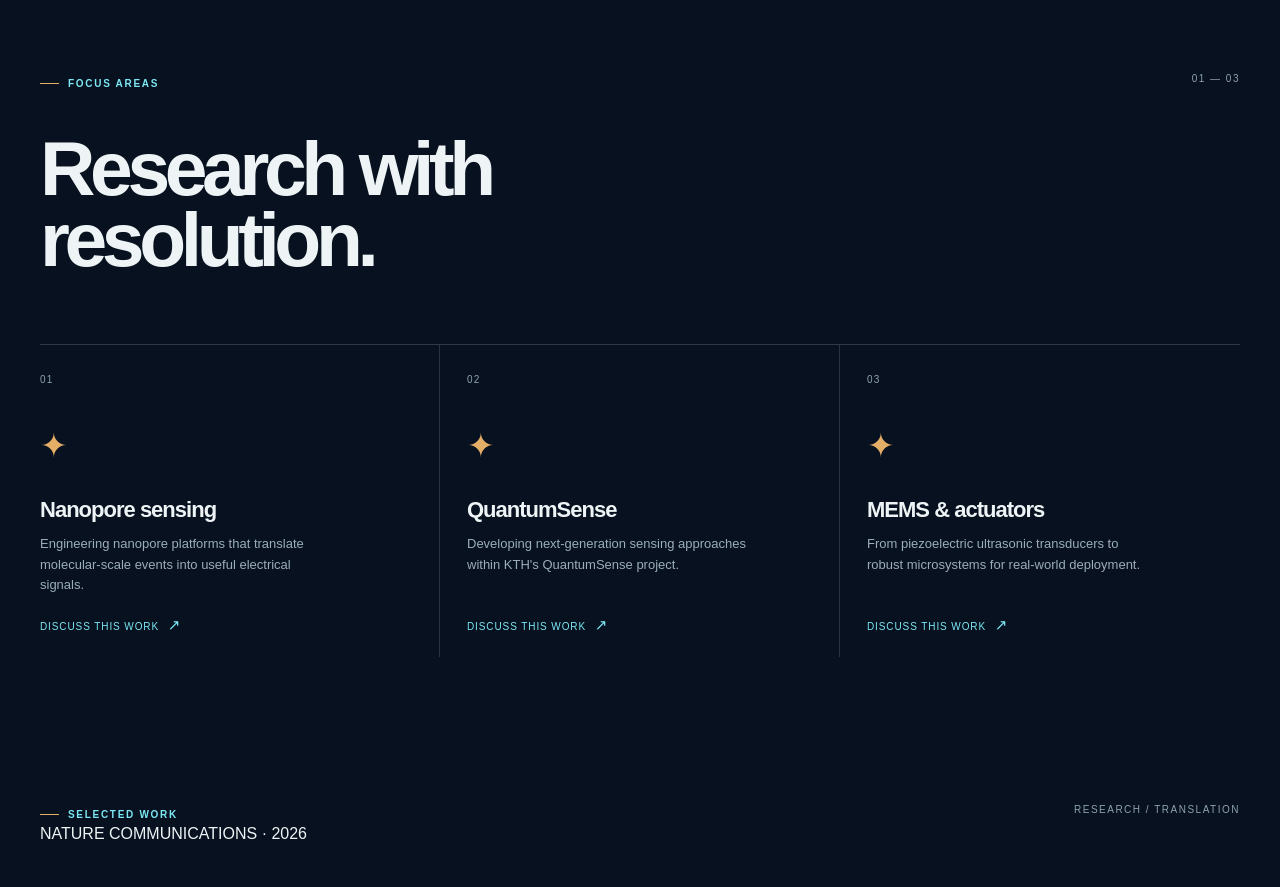
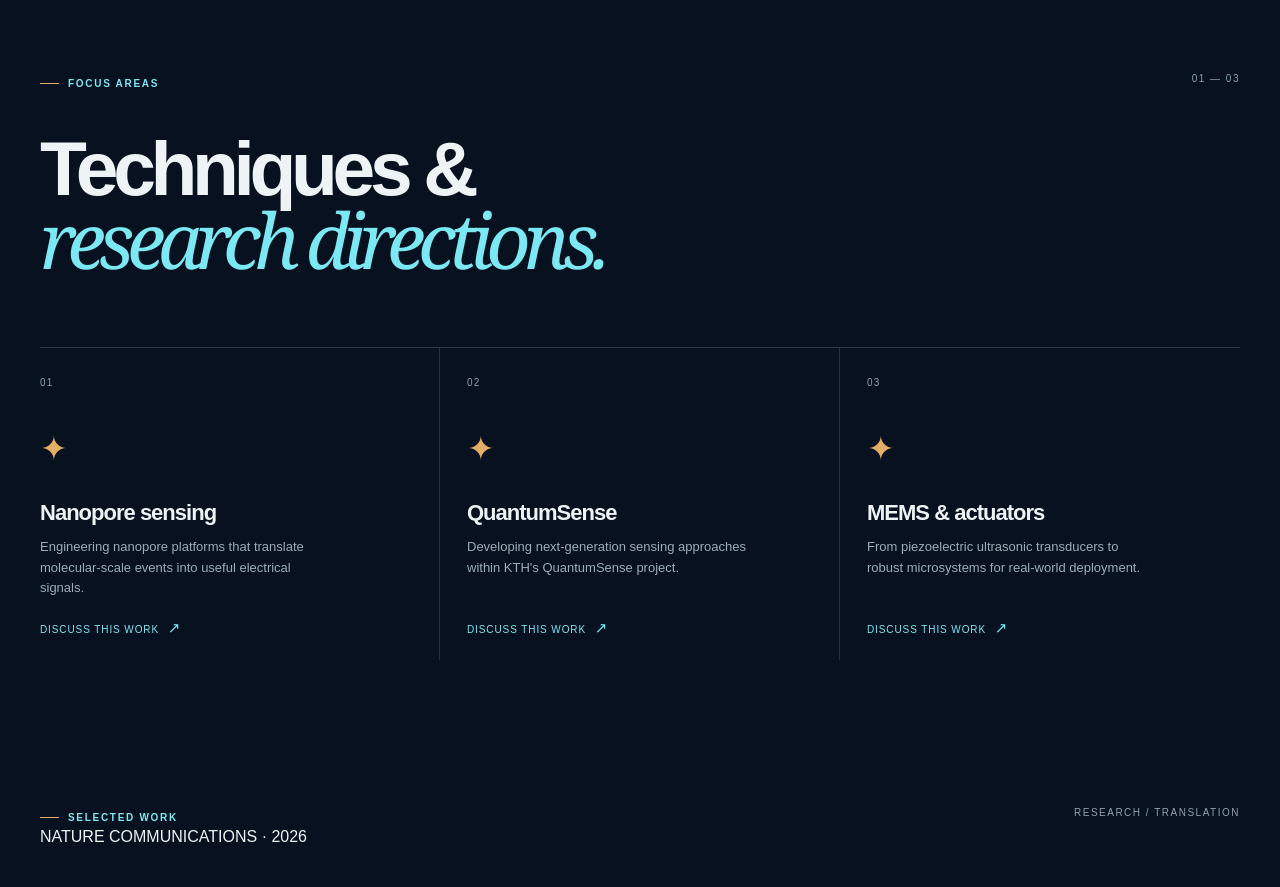
Before and after one commit to betterxinxin-yyds/Xinxin, a Next.js app: page / in a window 1280 px wide. Shown: the part 860-1747 px from the top of the page. Built offline with nearby package versions, Linux system fonts and the light colour scheme.

Commit message:
Refine research editorial layout

```diff
--- a/app/page.tsx
+++ b/app/page.tsx
@@ -38,7 +38,7 @@ export default function Home() {
 
       <section id="research" className="research shell">
         <div className="section-head"><p className="eyebrow"><i /> FOCUS AREAS</p><p className="index">01 — 03</p></div>
-        <h2>Research with<br/>resolution.</h2>
+        <h2>Techniques &amp;<br/><em>research directions.</em></h2>
         <div className="research-grid">{research.map(([number, title, text]) => <article className="research-card" key={number}><span className="card-number">{number}</span><div className="card-mark">✦</div><h3>{title}</h3><p>{text}</p><a href="mailto:xinxinl@kth.se">Discuss this work <span>↗</span></a></article>)}</div>
       </section>
 
--- /dev/null
+++ b/app/reference-layout.css
@@ -0,0 +1,2 @@
+/* Editorial research-lab rhythm: generous reading space, clear topic hierarchy. */
+.hero{min-height:calc(82vh - 92px)}.hero-copy{padding-top:104px;padding-bottom:105px}.hero h1{max-width:690px}.research{padding-top:155px}.research>h2{max-width:660px}.research-grid{display:block;max-width:1000px}.research-card,.research-card:not(:first-child){min-height:0;display:grid;grid-template-columns:78px 76px minmax(190px,.85fr) minmax(250px,1.2fr) 130px;align-items:center;gap:10px;padding:31px 0;border-right:0;border-bottom:1px solid rgba(190,222,229,.2)}.research-card:last-child{border-bottom:1px solid rgba(190,222,229,.2)}.card-mark{margin:0;font-size:27px}.research-card h3{margin:0;font-size:26px}.research-card p{margin:0;max-width:none}.research-card a{position:static;justify-self:end;white-space:nowrap}.featured{padding-top:20px}.featured-grid{margin-top:38px}.feature-paper{padding-top:58px;padding-bottom:64px}.feature-paper h2{line-height:.96}.path{padding-top:145px;padding-bottom:145px}.connect{padding-top:145px}@media(max-width:800px){.hero{min-height:auto}.research{padding-top:95px}.research-card,.research-card:not(:first-child){display:grid;grid-template-columns:42px 42px 1fr;gap:12px;padding:27px 0}.research-card p{grid-column:3}.research-card a{grid-column:3;justify-self:start;margin-top:3px}.research-card h3{font-size:22px}.featured{padding-top:0}.feature-paper{padding-top:38px}.path{padding-top:90px;padding-bottom:90px}.connect{padding-top:90px}}
--- a/src/main.tsx
+++ b/src/main.tsx
@@ -3,6 +3,7 @@ import { createRoot } from "react-dom/client";
 import Portfolio from "../app/page";
 import "../app/globals.css";
 import "../app/featured.css";
+import "../app/reference-layout.css";
 
 createRoot(document.getElementById("root")!).render(
   <StrictMode><Portfolio /></StrictMode>,
```
